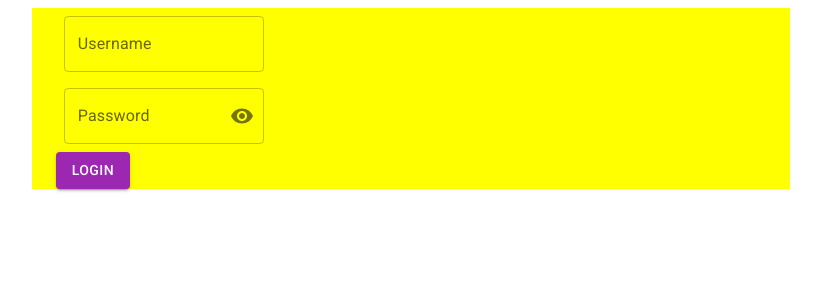
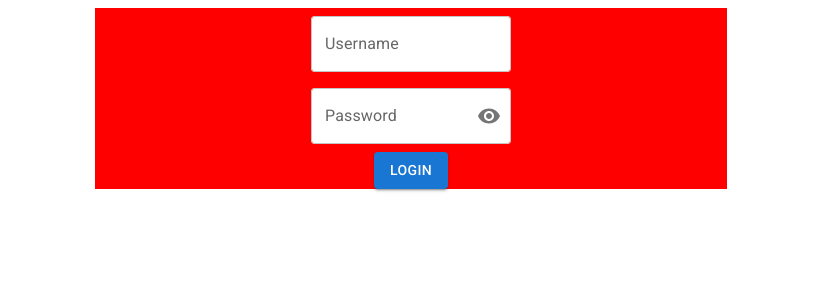
Before and after one commit to mkmuniz/Stormy, a React (Create React App) app in the folder games-api/: page /login in a window 1280 px wide. Shown: the top 300 px of the page, without its empty margins (229-1050 px from the left). Built offline with nearby package versions, Linux system fonts and the light colour scheme; the HTML template or start-up script is replaced by a standard one.

Commit message:
stylizing Login form

```diff
--- a/games-api/src/pages/login/index.tsx
+++ b/games-api/src/pages/login/index.tsx
@@ -1,14 +1,13 @@
 import React from 'react';
 import Container from '@mui/material/Container';
-import { Button, FormControl, InputLabel, TextField } from '@mui/material';
+import { Button, FormControl, InputLabel, Grid } from '@mui/material';
 import { State } from './interface';
-import Box from '@mui/material/Box';
+import Box, { BoxProps } from '@mui/material/Box';
 import { InputAdornment } from '@mui/material';
 import VisibilityIcon from '@mui/icons-material/Visibility';
 import VisibilityOffIcon from '@mui/icons-material/VisibilityOff';
 import OutlinedInput from '@mui/material/OutlinedInput';
 import { IconButton } from '@mui/material';
-import { palette } from '@material-ui/system';
 
 export default function Login() {
     const [values, setValues] = React.useState<State>({
@@ -54,16 +53,17 @@ export default function Login() {
     };
 
     return<>
-      <Container color="primary" sx={{width: '60%', height: '80%', margin: 'auto', color: styles.child}}>
+    <Grid container direction="column" alignItems="center" justifyContent="center" bgcolor="red" width="50%" height="60%" mx="auto">
+    <Box justifyContent="center">
           <FormControl onSubmit={doLogin}>
-          <FormControl sx={{ m: 1, width: '25ch' }} variant="outlined">
+          <FormControl sx={{ m: 1, width: '25ch', bgcolor: 'white', borderRadius: 1 }} variant="outlined">
             <InputLabel htmlFor="outlined-adornment-password">Username</InputLabel>
             <OutlinedInput
               id="outlined-adornment-password"
               label="Text"
             />
           </FormControl>
-          <FormControl sx={{ m: 1, width: '25ch' }} variant="outlined">
+          <FormControl sx={{ m: 1, width: '25ch', bgcolor: 'white', borderRadius: 1 }} variant="outlined">
           <InputLabel htmlFor="outlined-adornment-password">Password</InputLabel>
           <OutlinedInput
             id="outlined-adornment-password"
@@ -85,10 +85,11 @@ export default function Login() {
             label="Password"
           />
         </FormControl>
-            <Box alignItems="center">
-              <Button variant="contained" color="secondary" onClick={doLogin}> Login</Button>
+            <Box textAlign="center">
+              <Button variant="contained" color="primary" onClick={doLogin}> Login</Button>
             </Box>
           </FormControl>
-        </Container>
+        </Box>
+    </Grid>
     </>
 }
```
